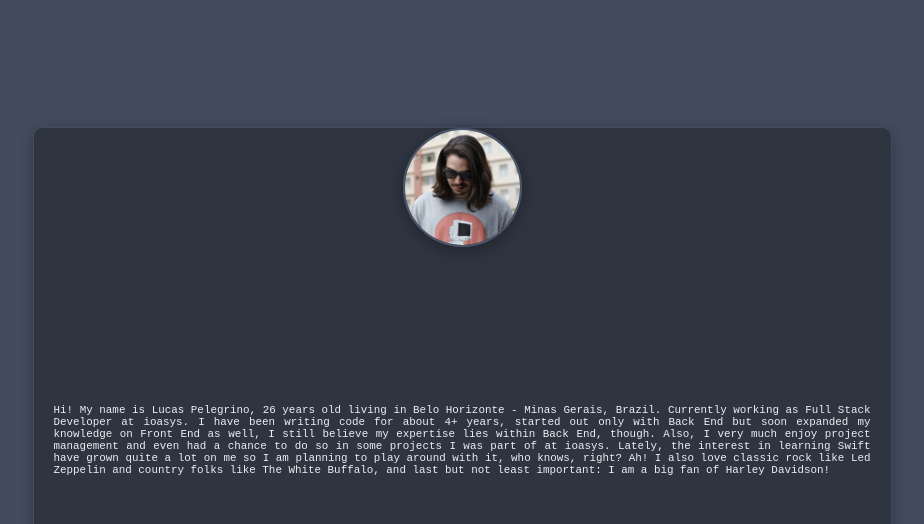
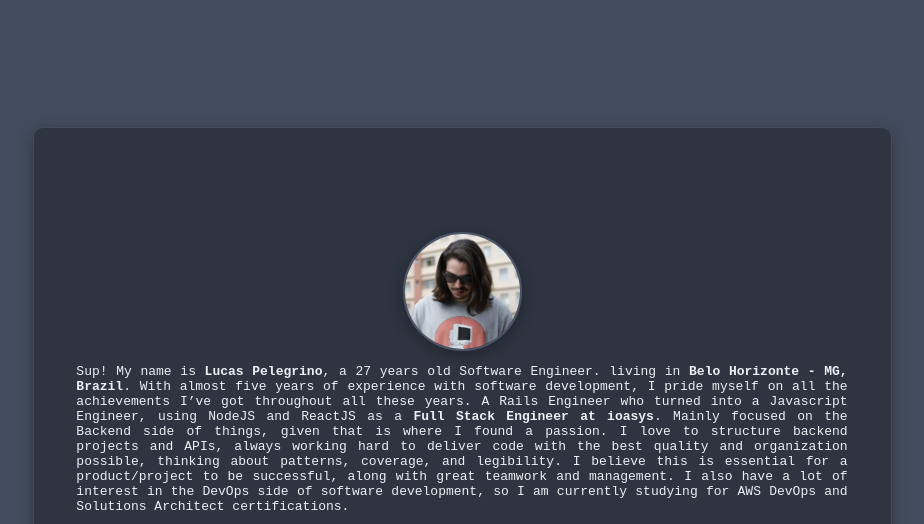
Before and after one commit to lucas-a-pelegrino/pelegrino.me, a Gatsby site: page / in a window 1280 px wide. Shown: the top 524 px of the page, without its empty margins (178-1102 px from the left). Built offline with nearby package versions, Linux system fonts and the light colour scheme; Gatsby itself is replaced by a stand-in of ours.

Commit message:
feat(about): fixed about text

```diff
--- a/src/components/AboutMe/index.jsx
+++ b/src/components/AboutMe/index.jsx
@@ -1,21 +1,23 @@
 import React from 'react';
 
-import { AboutMeStyled as Container, AboutMeTextStyled as TextRow } from './styled';
+import { Wrapper, Text } from './styled';
 
 const AboutMe = () => {
   return (
-    <Container>
-      <TextRow>
-        Hi! My name is Lucas Pelegrino, 26 years old living in Belo Horizonte - Minas Gerais, Brazil.
-        Currently working as Full Stack Developer at ioasys. I have been writing code for about 4+ years,
-        started out only with Back End but soon expanded my knowledge on Front End as well, I still believe my
-        expertise lies within Back End, though. Also, I very much enjoy project management and even had a
-        chance to do so in some projects I was part of at ioasys. Lately, the interest in learning Swift have
-        grown quite a lot on me so I am planning to play around with it, who knows, right? Ah! I also love
-        classic rock like Led Zeppelin and country folks like The White Buffalo, and last but not least
-        important: I am a big fan of Harley Davidson!
-      </TextRow>
-    </Container>
+    <Wrapper>
+      <Text>
+        Sup! My name is <b>Lucas Pelegrino</b>, a 27 years old Software Engineer. living in{' '}
+        <b>Belo Horizonte - MG, Brazil</b>. With almost five years of experience with software development, I
+        pride myself on all the achievements I’ve got throughout all these years. A Rails Engineer who turned
+        into a Javascript Engineer, using NodeJS and ReactJS as a <b>Full Stack Engineer at ioasys</b>. Mainly
+        focused on the Backend side of things, given that is where I found a passion. I love to structure
+        backend projects and APIs, always working hard to deliver code with the best quality and organization
+        possible, thinking about patterns, coverage, and legibility. I believe this is essential for a
+        product/project to be successful, along with great teamwork and management. I also have a lot of
+        interest in the DevOps side of software development, so I am currently studying for AWS DevOps and
+        Solutions Architect certifications.
+      </Text>
+    </Wrapper>
   );
 };
 
--- a/src/components/AboutMe/styled.js
+++ b/src/components/AboutMe/styled.js
@@ -1,22 +1,16 @@
 import styled from 'styled-components';
 
-export const AboutMeStyled = styled.div`
+import theme from '../../styles/theme';
+
+export const Wrapper = styled.div`
   display: flex;
-  height: 100%;
+  width: 90%;
   flex-direction: column;
   justify-content: center;
 `;
 
-export const Row = styled.div`
-  display: flex;
-  justify-content: center;
-  padding: 30px;
-`;
-
-export const AboutMeTextStyled = styled.pre`
-  margin-left: 20px;
-  margin-right: 20px;
+export const Text = styled.pre`
   text-align: justify;
-  font-size: 0.99em;
+  font-size: ${theme.font.size.md};
   white-space: pre-wrap;
 `;
--- a/src/pages/index.js
+++ b/src/pages/index.js
@@ -1,10 +1,9 @@
 import React from 'react';
 import styled from 'styled-components';
 
+import { SEO } from '../components';
 import GlobalStyle from '../styles/global';
 import MyCard from '../presentation/MyCard';
-import { AboutMe } from '../components';
-import { SEO } from '../components';
 
 const Content = styled.div`
   display: flex;
--- a/src/styles/theme.js
+++ b/src/styles/theme.js
@@ -6,10 +6,10 @@ export default {
     text: '#ECEFF4',
   },
   font: {
-    familyPrimary: 'Menlo, sans-serif',
+    familyPrimary: 'monospace, sans-serif',
     size: {
       sm: '11px',
-      md: '11px',
+      md: '13px',
       lg: '16px',
     },
   },
```
